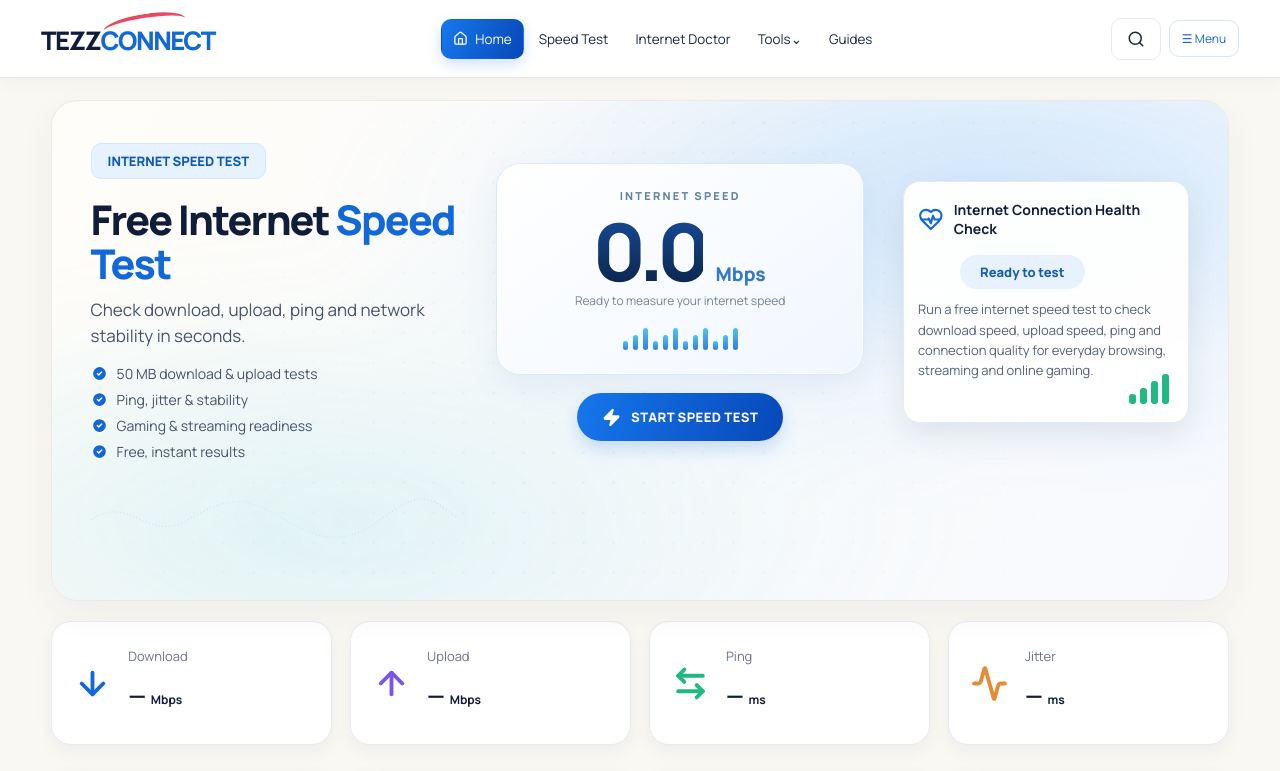
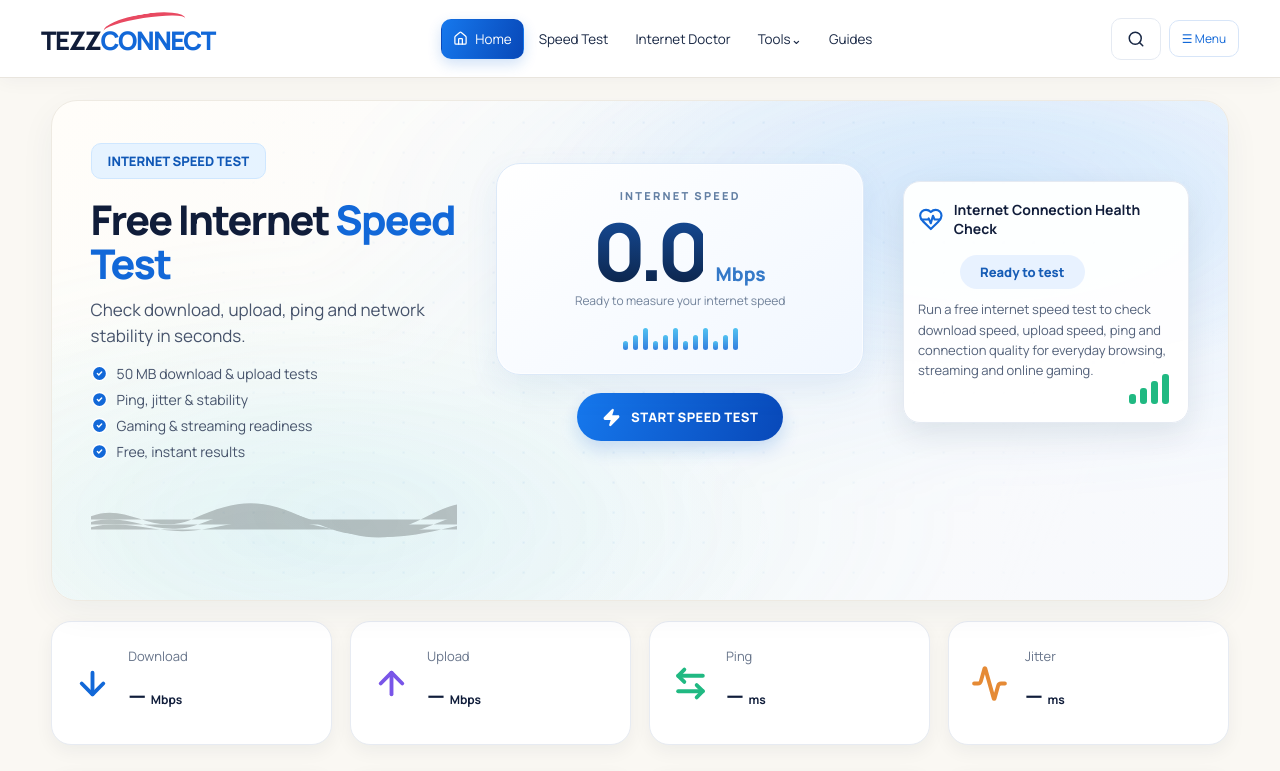
Before and after one commit to svish4934/tezz-connect, a React (Vite) app: page / in a window 1280 px wide. Shown: the top 771 px of the page. Built offline with nearby package versions, Linux system fonts and the light colour scheme.

Commit message:
Add animated digital signal waves that respond to speed test activity

```diff
--- a/src/App.tsx
+++ b/src/App.tsx
@@ -270,7 +270,7 @@ function App() {
         </header>
         <div className={`content ${activeTab === "Overview" ? "home-content" : ""}`}>
           {activeTab === 'Overview' && <>
-          <section className="tezz-hero">
+          <section className={`tezz-hero ${state === 'running' ? 'is-testing' : ''}`}>
             <div className="tezz-hero-copy">
               <span className="tezz-pill">INTERNET SPEED TEST</span>
               <h1>Free Internet <em>Speed Test</em></h1>
@@ -289,7 +289,7 @@ function App() {
               {state==='error'&&<div className="tezz-live-progress error-note">Test unavailable — check Worker deployment.</div>}
             </div>
             <div className="tezz-health-card"><div className="tezz-health-title"><HeartPulse size={27}/><strong>Internet Connection Health Check</strong></div><span className={`tezz-health-badge ${result?'':'pending'}`}>{result?quality:'Ready to test'}</span><p>{result?'Your internet speed and connection quality have been measured. Review your download, upload, latency and stability results for browsing, streaming, gaming and video calls.':'Run a free internet speed test to check download speed, upload speed, ping and connection quality for everyday browsing, streaming and online gaming.'}</p><div className="tezz-signal-bars"><i/><i/><i/><i/></div></div>
-            <div className="tezz-wave" aria-hidden="true"><svg viewBox="0 0 1000 90" preserveAspectRatio="none"><defs><linearGradient id="wave-spectrum"><stop stopColor="#a12bff"/><stop offset=".5" stopColor="#00d8ff"/><stop offset="1" stopColor="#8a48ff"/></linearGradient></defs><path d="M0 48 C110 4 155 88 265 48 S420 8 530 48 S700 88 800 43 S920 8 1000 45" fill="none" stroke="url(#wave-spectrum)" strokeWidth="2" strokeDasharray="2 7"/></svg></div>
+            <div className="tezz-wave" aria-hidden="true"><svg viewBox="0 0 1000 180" preserveAspectRatio="none"><defs><linearGradient id="tezz-signal-blue"><stop stopColor="#58b8ff" stopOpacity=".05"/><stop offset=".5" stopColor="#1686ed" stopOpacity=".9"/><stop offset="1" stopColor="#65d9ee" stopOpacity=".12"/></linearGradient><linearGradient id="tezz-signal-cyan"><stop stopColor="#64d8e8" stopOpacity=".05"/><stop offset=".55" stopColor="#36b8df" stopOpacity=".65"/><stop offset="1" stopColor="#1686ed" stopOpacity=".08"/></linearGradient></defs><path className="signal-wave signal-wave-back" d="M-20 95 C95 20 160 160 280 92 S470 22 590 94 S790 162 910 88 S1060 35 1100 95"/><path className="signal-wave signal-wave-mid" d="M-20 112 C100 52 170 168 300 108 S500 46 630 110 S820 168 950 104 S1070 58 1100 112"/><path className="signal-wave signal-wave-front" d="M-20 128 C100 80 185 158 315 126 S510 82 650 125 S850 158 980 122 S1080 92 1100 128"/></svg></div>
           </section>
           <section className="tezz-stat-grid">
             <div className="tezz-stat cyan"><ArrowDown/><span>Download</span><strong>{result?result.download.toFixed(2):'—'} <small>Mbps</small></strong></div>
```
